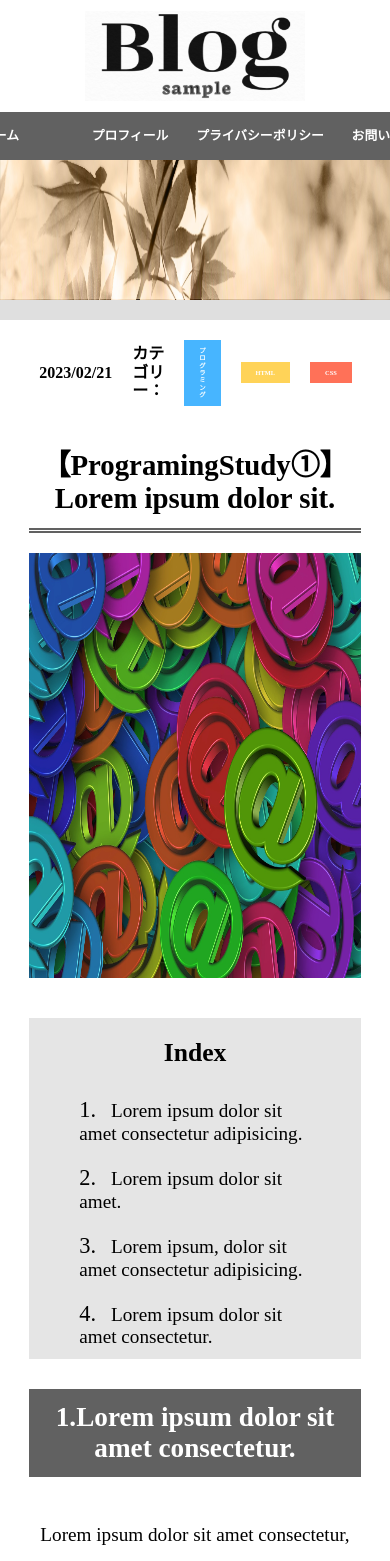
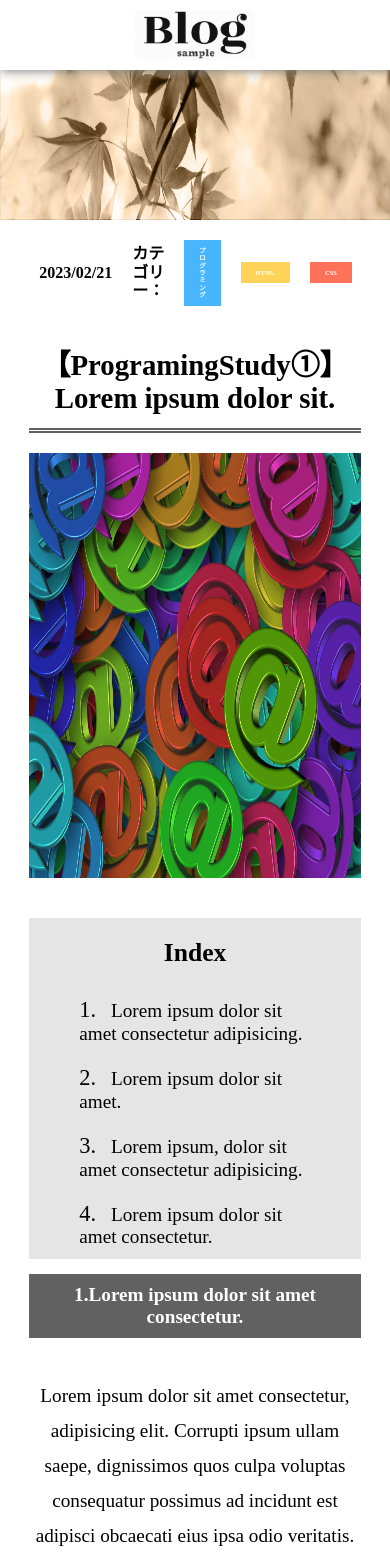
Before and after one commit to tarako25/blog_app, a Next.js app: page /articles/article1 in a window 390 px wide. Shown: the top 1561 px of the page. Built offline with nearby package versions, Linux system fonts and the light colour scheme.

Commit message:
header,actegory.記事のレスポンス調整

```diff
--- a/components/Category/Category.module.css
+++ b/components/Category/Category.module.css
@@ -31,9 +31,10 @@
 
 @media screen and (max-width:768px){
     .categorys{
-        height:300px;
+        height:220px;
     }
     .box{
+        width:100%;
         background-color: rgb(255, 128, 128);
     }
 }
--- a/components/Header/Header.module.css
+++ b/components/Header/Header.module.css
@@ -56,8 +56,18 @@
 }
 
 @media screen and (max-width:768px){
-    .menus li{
-        font-size:0.8rem;
-        width:130px;
+    .header{
+        height: 70px;
+        box-shadow: 1px 1px 10px rgb(128, 128, 128);
+    }
+    .logo{
+        height: 100%;;
+    }
+    .logoimg{
+        width:120px;
+        height: 50px;
+    }
+    .menus{
+        display: none;
     }
 }
--- a/components/Main/Main.module.css
+++ b/components/Main/Main.module.css
@@ -3,7 +3,7 @@
     align-items: center;
     justify-content: center;
     width:85%;
-    background-color: rgba(250, 235, 215, 0);
+    background-color: rgba(143, 98, 41, 0);
     margin-top: 30px;
     flex-wrap: wrap;
 }
@@ -12,8 +12,8 @@
     align-items: center;
     justify-content: center;
     width:85%;
-    background-color: rgba(250, 235, 215, 0);
-    margin: 20px 30px;
+    background-color: rgb(146, 122, 90,0);
+    margin: 20px 0px;
     flex-wrap: wrap;
     border: 3px solid rgb(180, 180, 180);
 }
@@ -62,7 +62,6 @@
     .article:hover .img{
         width:100%;
         height: 160px;
-        margin:0;
         transition:all 0.4s
     }
     .img{
@@ -71,9 +70,16 @@
 }
 
 @media screen and (max-width:768px){
+    .articlebox{
+        margin-top:10px;
+    }
+    .newarticlebox{
+        margin-top:10px;
+    }
     .article{
-        width:350px;
-        height: 270px;
+        width:270px;
+        height: 190px;
+        margin: 10px 0px;
     }
     .article:hover .img{
         width:100%;
@@ -82,6 +88,9 @@
         transition:all 0.5s
     }
     .img{
-        height: 190px;
+        height: 125px;
+    }
+    .description{
+        font-size: 0.9rem;
     }
 }
--- a/styles/Comon.module.css
+++ b/styles/Comon.module.css
@@ -106,6 +106,11 @@
 }
 
 @media screen and (max-width:768px){
+    .hl{
+        font-size: 1.2rem;
+        margin-top:15px;
+        padding:10px 0;
+    }
     .titleimg{
         height: 425px;
     }
--- a/styles/Home.module.css
+++ b/styles/Home.module.css
@@ -76,6 +76,7 @@
         display: flex;
         flex-direction: column;
         align-items: center;
+        margin-top:0px;
     }
     .center{
         width:100%;
```
